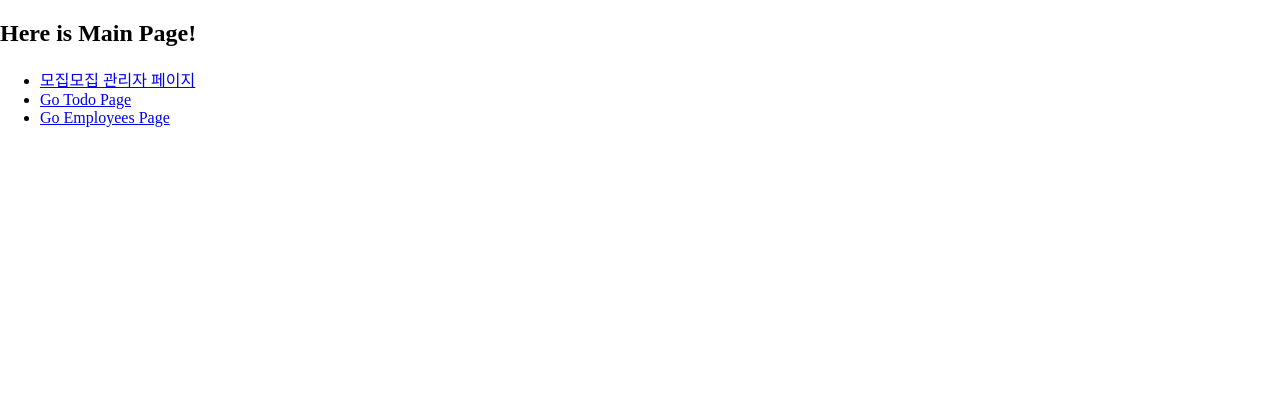
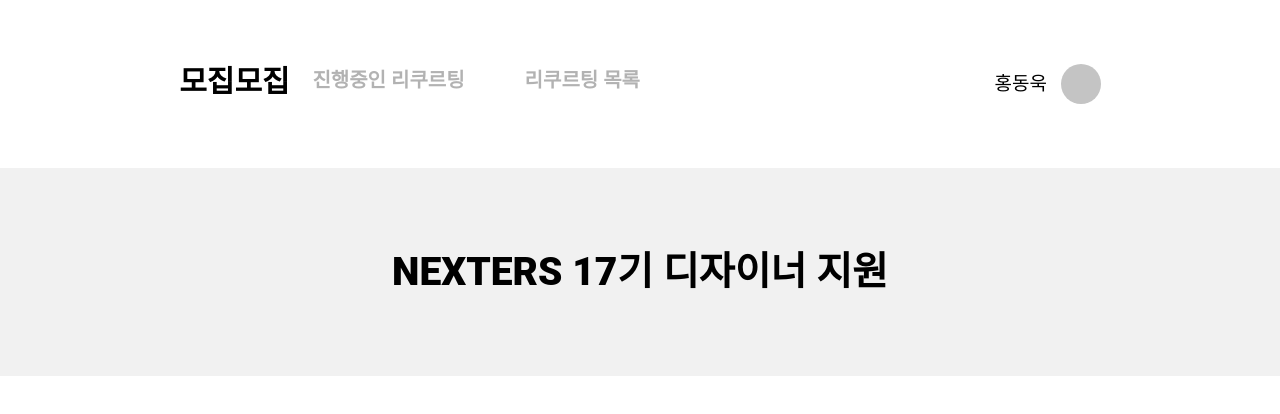
Before and after one commit to Nexters/mozipmozip, a React (Create React App) app in the folder mozip-client/: page /user in a window 1280 px wide. Before the commit this address led to /. Shown: the top 414 px of the page. Built offline with nearby package versions, Linux system fonts and the light colour scheme; what typesafe-actions would draw is missing.

Commit message:
[#48] feat banner
banner 컴포넌트 구현

```diff
--- a/mozip-client/src/App.tsx
+++ b/mozip-client/src/App.tsx
@@ -1,20 +1,24 @@
-import React from 'react'
-import { Switch, Route, Redirect } from 'react-router-dom'
+import React from 'react';
+import { Switch, Route, Redirect } from 'react-router-dom';
 import {
   MainPage,
   AdminPage,
   NotFoundPage,
-  TodoPage, EmployPage} from "./pages"
+  TodoPage,
+  EmployPage,
+} from './pages';
+import User from './pages/user';
 
 export default function App() {
-  return(
+  return (
     <Switch>
-      <Route exact path={'/'} component={MainPage}/>
-      <Route path={'/admin/:path?/:subPath?'} component={AdminPage}/>
+      <Route exact path={'/'} component={MainPage} />
+      <Route path={'/admin/:path?/:subPath?'} component={AdminPage} />
+      <Route path={'/user'} component={User} />
 
-      <Route path={'/todo'} component={TodoPage}/>
-      <Route path={'/employees'} component={EmployPage}/>
+      <Route path={'/todo'} component={TodoPage} />
+      <Route path={'/employees'} component={EmployPage} />
       <Redirect path="*" to="/" />
     </Switch>
-  )
+  );
 }
--- a/mozip-client/src/components/common/Admin/Layout.tsx
+++ b/mozip-client/src/components/common/Admin/Layout.tsx
@@ -1,17 +1,17 @@
-import React from 'react'
-import Header from './Header'
+import React from 'react';
+import Header from '../Header';
 
 type LayoutProps = {
-  children : React.ReactNode
+  children: React.ReactNode;
+};
+
+function Layout({ children }: LayoutProps) {
+  return (
+    <>
+      <Header />
+      {children}
+    </>
+  );
 }
 
-function Layout({children}: LayoutProps) {
-  return (
-    <>
-      <Header/>
-      {children}
-    </>
-  )
-}
-
-export default Layout
+export default Layout;
--- a/mozip-client/src/components/common/Admin/index.tsx
+++ b/mozip-client/src/components/common/Admin/index.tsx
@@ -1 +1 @@
-export { default as Layout } from './Layout'
+export { default as Layout } from './Layout';
--- /dev/null
+++ b/mozip-client/src/components/user/banner/index.tsx
@@ -0,0 +1,12 @@
+import React from 'react';
+import * as Styled from './styled';
+
+function Banner() {
+  return (
+    <Styled.Banner>
+      <div>NEXTERS 17기 디자이너 지원</div>
+    </Styled.Banner>
+  );
+}
+
+export default Banner;
--- /dev/null
+++ b/mozip-client/src/components/user/banner/styled.ts
@@ -0,0 +1,14 @@
+import styled from 'styled-components';
+
+export const Banner = styled.div`
+  display: flex;
+  align-items: center;
+  justify-content: center;
+  background: #f1f1f1;
+  height: 208px;
+  font-family: Roboto;
+  font-style: normal;
+  font-weight: 900;
+  font-size: 39px;
+  line-height: 46px;
+`;
--- /dev/null
+++ b/mozip-client/src/pages/user/index.tsx
@@ -0,0 +1,14 @@
+import React from 'react';
+import Header from '../../components/common/Header';
+import Banner from '../../components/user/banner/index';
+
+function User() {
+  return (
+    <div>
+      <Header />
+      <Banner />
+    </div>
+  );
+}
+
+export default User;
```
Also changed, not shown: mozip-client/src/components/common/Header/index.scss (renamed from mozip-client/src/components/common/Admin/Header/index.scss), mozip-client/src/components/common/Header/index.tsx (renamed from mozip-client/src/components/common/Admin/Header/index.tsx), mozip-client/src/components/common/Header/style.ts (renamed from mozip-client/src/components/common/Admin/Header/style.ts), mozip-client/src/components/common/HeaderCategory/index.scss (renamed from mozip-client/src/components/common/Admin/HeaderCategory/index.scss), mozip-client/src/components/common/HeaderCategory/index.tsx (renamed from mozip-client/src/components/common/Admin/HeaderCategory/index.tsx), mozip-client/src/components/common/HeaderCategory/style.ts (renamed from mozip-client/src/components/common/Admin/HeaderCategory/style.ts).
